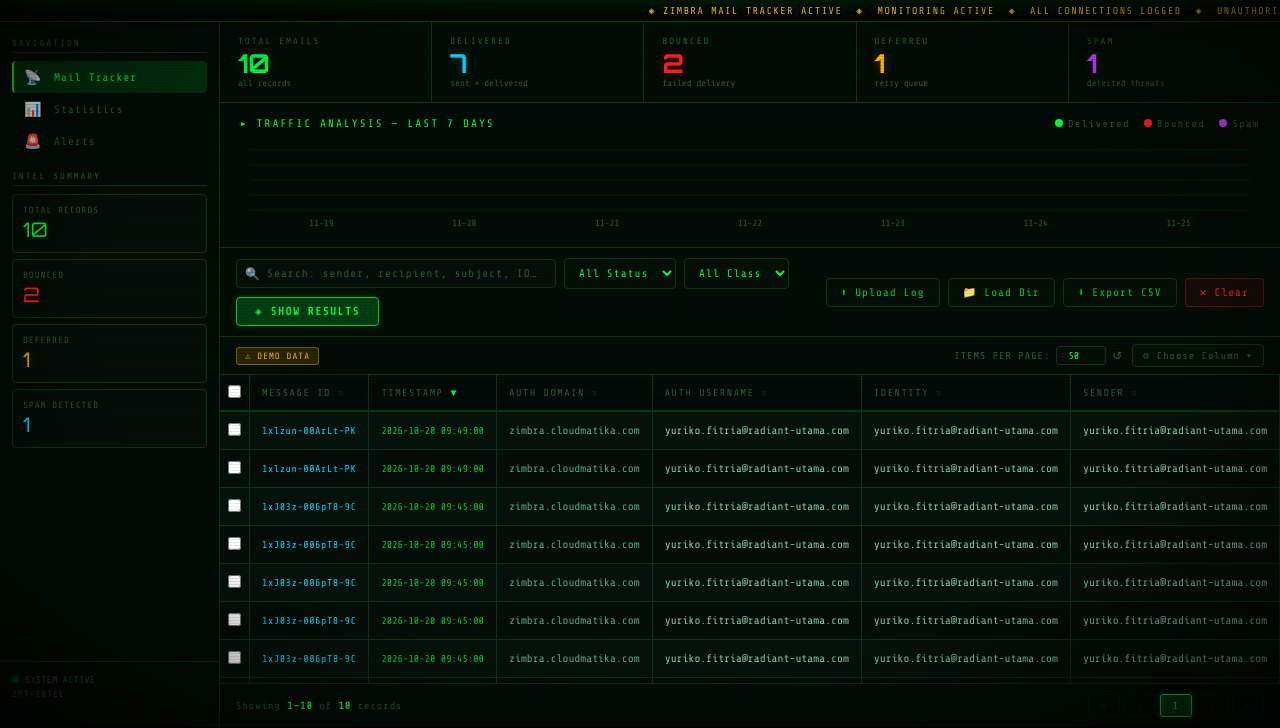
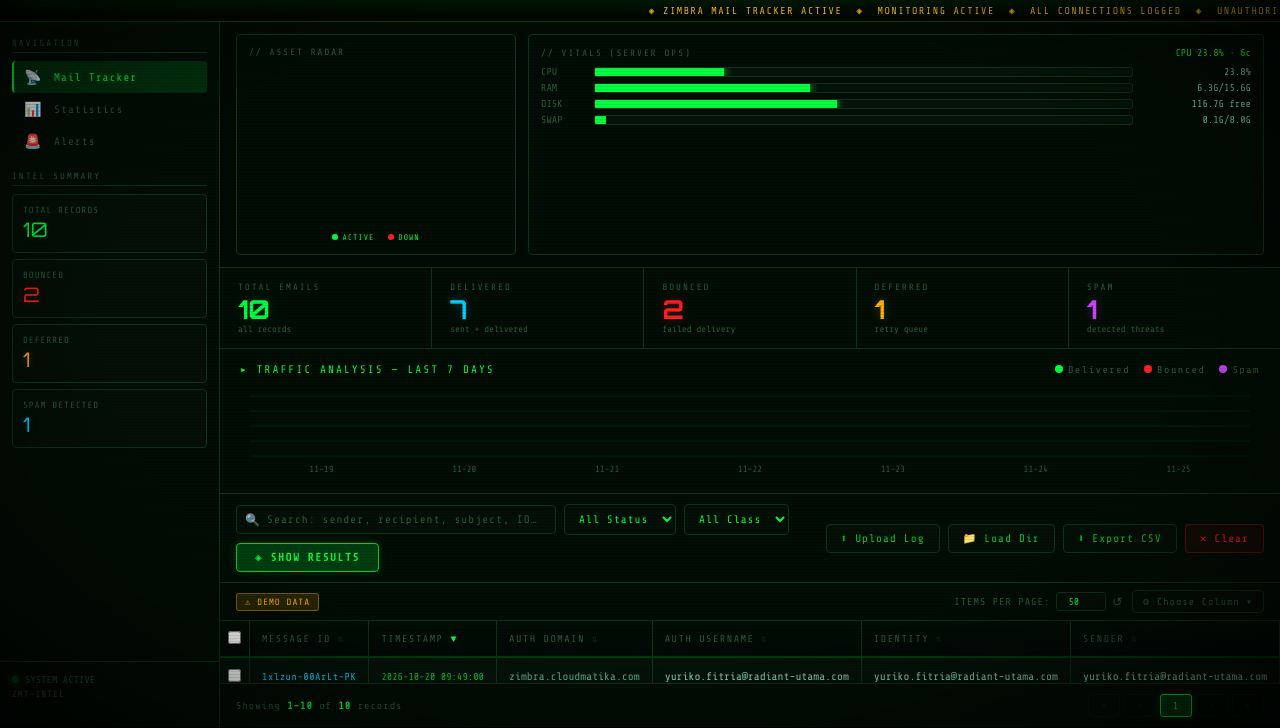
Before and after one commit to assyaref/zimbra-mail-tracker, a Flask app: page / in a window 1280 px wide. Shown: the part 72-800 px from the top of the page. Run offline with Flask 3, Linux system fonts and the light colour scheme; parts of the project's set-up code (start-up, migrations or seed data) failed here and were passed over.

Commit message:
Add ZIMMON Ops Center Radar & Vitals widget

```diff
--- a/templates/index.html
+++ b/templates/index.html
@@ -97,6 +97,67 @@
 
   <!-- ── CONTENT ──────────────────────────────────────── -->
   <main class="content">
+
+    <!-- ══ OPS CENTER VITALS & ASSET RADAR ══ -->
+    <div style="display:grid; grid-template-columns: 280px 1fr; gap:12px; padding:12px 16px; background:#010904; border-bottom:1px solid var(--border);">
+      <!-- ASSET RADAR -->
+      <div style="background:#020d05; border:1px solid var(--border); border-radius:4px; padding:12px; position:relative;">
+        <div style="font-size:9px; color:var(--muted); letter-spacing:2px; margin-bottom:8px;">// ASSET RADAR</div>
+        <div style="position:relative; width:160px; height:160px; margin:0 auto;">
+          <canvas id="radar-canvas" width="160" height="160"></canvas>
+        </div>
+        <div style="display:flex; justify-content:center; gap:14px; font-size:8px; margin-top:8px; letter-spacing:1px;">
+          <span><span style="display:inline-block;width:6px;height:6px;background:#00ff41;border-radius:50%;margin-right:4px;"></span>ACTIVE</span>
+          <span><span style="display:inline-block;width:6px;height:6px;background:#ff2020;border-radius:50%;margin-right:4px;"></span>DOWN</span>
+        </div>
+      </div>
+
+      <!-- VITALS -->
+      <div style="background:#020d05; border:1px solid var(--border); border-radius:4px; padding:12px; display:flex; flex-direction:column; justify-content:space-between;">
+        <div>
+          <div style="display:flex; justify-content:space-between; align-items:center; margin-bottom:8px;">
+            <span style="font-size:9px; color:var(--muted); letter-spacing:2px;">// VITALS (SERVER OPS)</span>
+            <span id="vitals-cpu-val" style="font-size:10px; color:var(--green); font-family:var(--font-mono);">CPU 23.8% · 6c</span>
+          </div>
+
+          <div style="display:grid; grid-template-columns: 45px 1fr 110px; gap:8px; align-items:center; font-size:10px; margin-bottom:5px;">
+            <span style="color:var(--muted);">CPU</span>
+            <div style="background:#041508; height:10px; border-radius:2px; overflow:hidden; border:1px solid #0d3318;">
+              <div id="bar-cpu" style="background:#00ff41; width:24%; height:100%; box-shadow:0 0 8px #00ff41;"></div>
+            </div>
+            <span id="txt-cpu" style="text-align:right; color:#87ceab;">23.8%</span>
+          </div>
+
+          <div style="display:grid; grid-template-columns: 45px 1fr 110px; gap:8px; align-items:center; font-size:10px; margin-bottom:5px;">
+            <span style="color:var(--muted);">RAM</span>
+            <div style="background:#041508; height:10px; border-radius:2px; overflow:hidden; border:1px solid #0d3318;">
+              <div id="bar-ram" style="background:#00ff41; width:40%; height:100%; box-shadow:0 0 8px #00ff41;"></div>
+            </div>
+            <span id="txt-ram" style="text-align:right; color:#87ceab;">6.3G/15.6G</span>
+          </div>
+
+          <div style="display:grid; grid-template-columns: 45px 1fr 110px; gap:8px; align-items:center; font-size:10px; margin-bottom:5px;">
+            <span style="color:var(--muted);">DISK</span>
+            <div style="background:#041508; height:10px; border-radius:2px; overflow:hidden; border:1px solid #0d3318;">
+              <div id="bar-disk" style="background:#00ff41; width:45%; height:100%; box-shadow:0 0 8px #00ff41;"></div>
+            </div>
+            <span id="txt-disk" style="text-align:right; color:#87ceab;">116.7G free</span>
+          </div>
+
+          <div style="display:grid; grid-template-columns: 45px 1fr 110px; gap:8px; align-items:center; font-size:10px;">
+            <span style="color:var(--muted);">SWAP</span>
+            <div style="background:#041508; height:10px; border-radius:2px; overflow:hidden; border:1px solid #0d3318;">
+              <div id="bar-swap" style="background:#00ff41; width:2%; height:100%;"></div>
+            </div>
+            <span id="txt-swap" style="text-align:right; color:#87ceab;">0.1G/8.0G</span>
+          </div>
+        </div>
+
+        <div style="margin-top:10px; height:50px; position:relative;">
+          <canvas id="vitals-sparkline" style="width:100%; height:50px;"></canvas>
+        </div>
+      </div>
+    </div>
 
     <!-- STAT CARDS -->
     <div class="stats-row">
```
